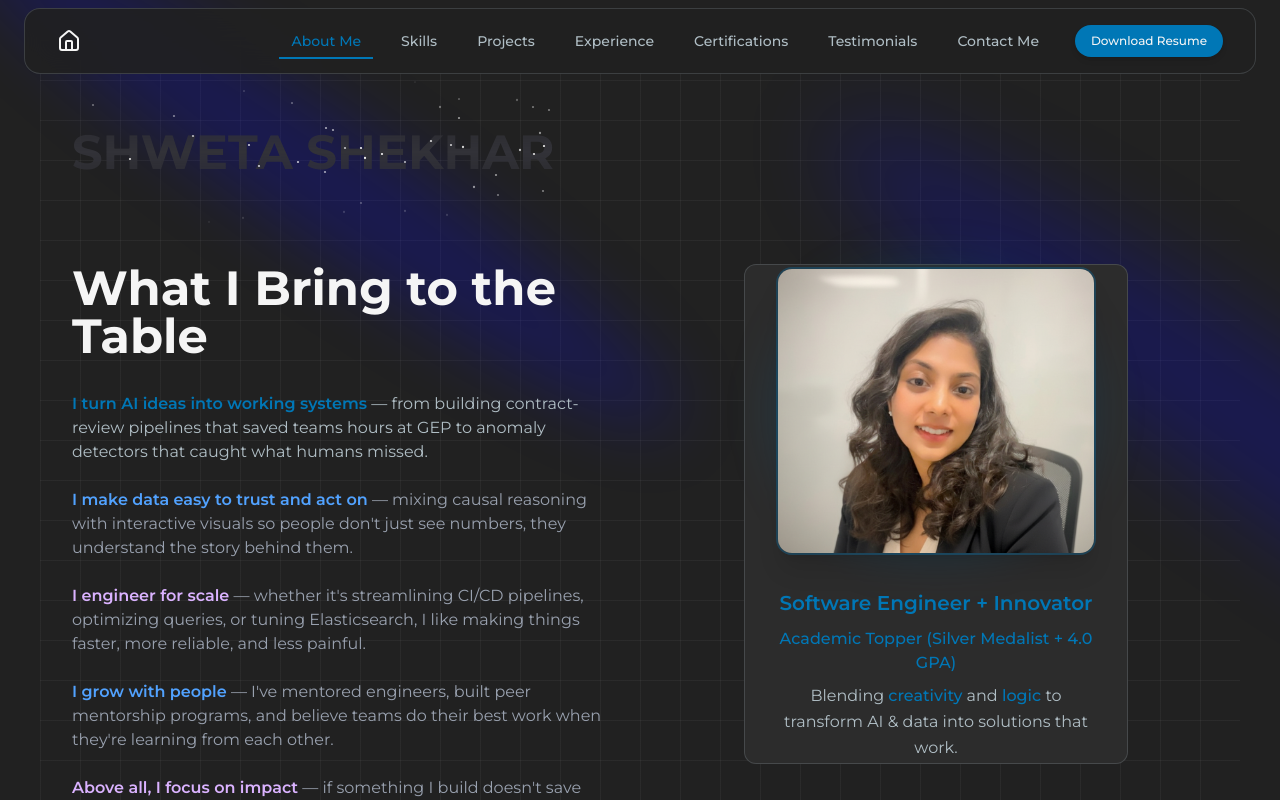
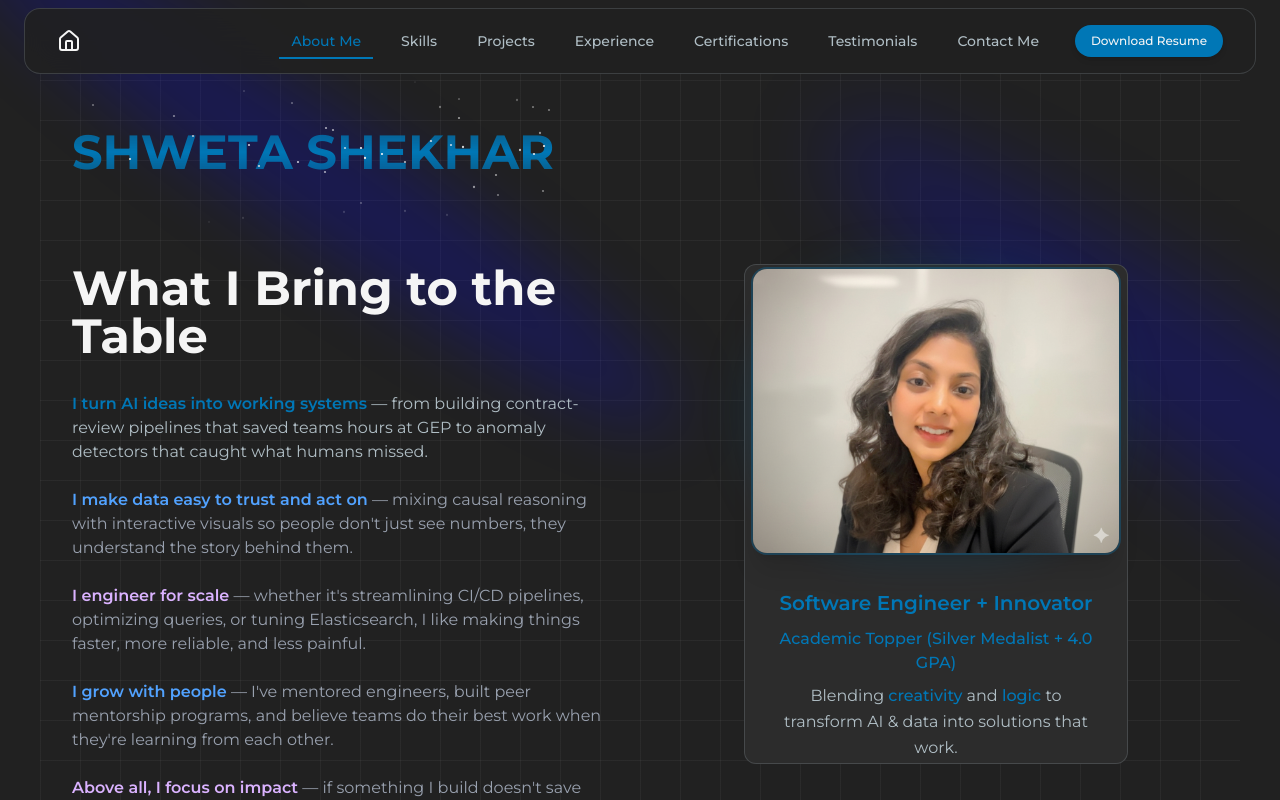
Before and after one commit to portfolioshweta98-sys/portfolio_website, a Next.js app: page / in a window 1280 px wide. Shown: the top 800 px of the page. Built offline with nearby package versions, Linux system fonts and the light colour scheme.

Commit message:
fix:hero section text and the right side card

```diff
--- a/components/Hero.tsx
+++ b/components/Hero.tsx
@@ -159,16 +159,16 @@ const Hero = () => {
                     translateZ="100"
                     rotateX={5}
                     rotateY={5}
-                    className="w-full flex justify-center mb-6 sm:mb-8"
+                    className="w-full flex justify-center mb-6 sm:mb-8 "
                   >
-                    <div className="relative transform-gpu flex justify-center ">
-                      <div className="w-59 h-50 lg:w-80 lg:h-72 overflow-hidden rounded-2xl border-2 border-[#0077B6]/30 shadow-xl">
+                    <div className="relative transform-gpu flex justify-center -mx-8">
+                      <div className="w-full h-50 lg:h-72 overflow-hidden rounded-2xl border-2 border-[#0077B6]/30 shadow-xl">
                         <Image
                           src={profile}
                           alt="Shweta Shekhar"
-                          width={300}
+                          width={500}
                           height={400}
-                          className="w-full h-full object-cover"
+                          className="w-full h-full object-cover "
                           priority
                         />
                       </div>
--- a/components/ui/text-reveal-card.tsx
+++ b/components/ui/text-reveal-card.tsx
@@ -95,7 +95,7 @@ export const TextRevealCard = ({
             style={{
               textShadow: "4px 4px 15px rgba(0,0,0,0.5)",
             }}
-            className="text-base sm:text-[3rem] py-10 font-bold text-white bg-clip-text text-transparent bg-gradient-to-b from-white to-neutral-300"
+            className="text-base sm:text-[3rem] py-10 font-bold text-white bg-clip-text text-transparent bg-gradient-to-b from-white to-secondary"
           >
             {revealText}
           </p>
@@ -114,7 +114,7 @@ export const TextRevealCard = ({
 
         {/* Base text */}
         <div className="overflow-hidden [mask-image:linear-gradient(to_bottom,transparent,white,transparent)]">
-          <p className="text-base sm:text-[3rem] py-10 font-bold bg-clip-text text-transparent bg-[#323238]">
+          <p className="text-base sm:text-[3rem] py-10 font-bold bg-clip-text text-transparent bg-secondary">
             {text}
           </p>
           <MemoizedStars />
```
